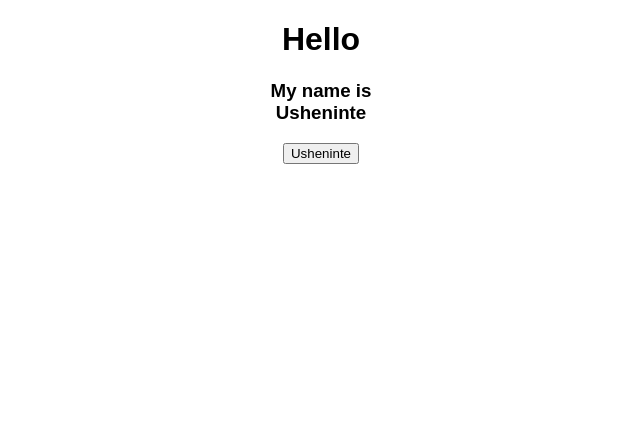
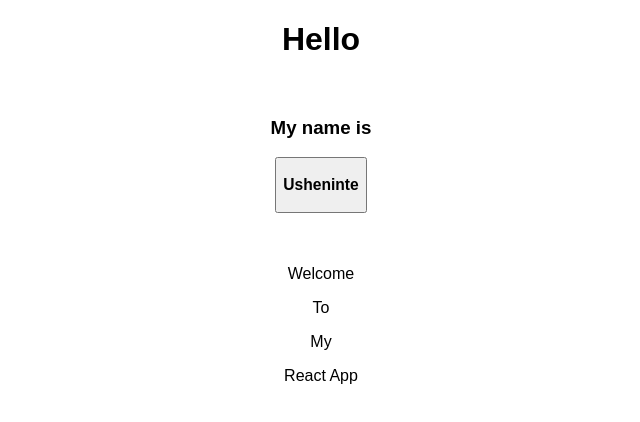
Before and after one commit to Usheninte/react-js-app, a React (Create React App) app: page / in a window 1280 px wide. Shown: the top 422 px of the page, without its empty margins (319-959 px from the left). Built offline with nearby package versions, Linux system fonts and the light colour scheme.

Commit message:
knowledge++ in React coding

```diff
--- a/src/App.js
+++ b/src/App.js
@@ -18,14 +18,21 @@ class App extends Component {
       textAlign: 'center'
     };
 
+    var salutation = ['Welcome', 'To', 'My', 'React App'].map(function(greet) {
+      return <p key={greet}>{greet}</p>;
+    });
+
     return (
       <div style={finesse}>
         <h1>Hello</h1>
-        <h3>My name is <Name /> </h3>
+        <br />
+        <h3>My name is</h3>
         {/* <button onClick={() => { console.log("I am Usheninte, The African!") }}> */}
         <button onClick={this.alertUser}>
-          <Name />
+          <h3><Name /></h3>
         </button>
+        <br /><br /><br />
+        {salutation}
       </div>
     );
 
```
